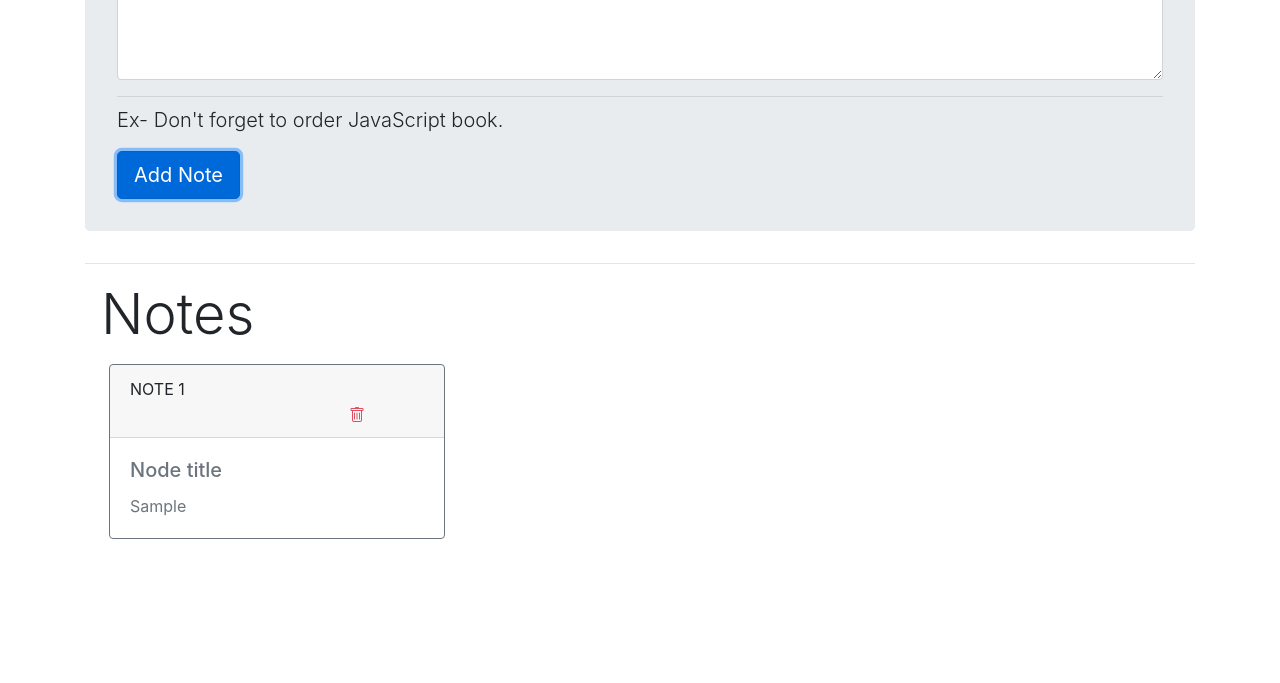
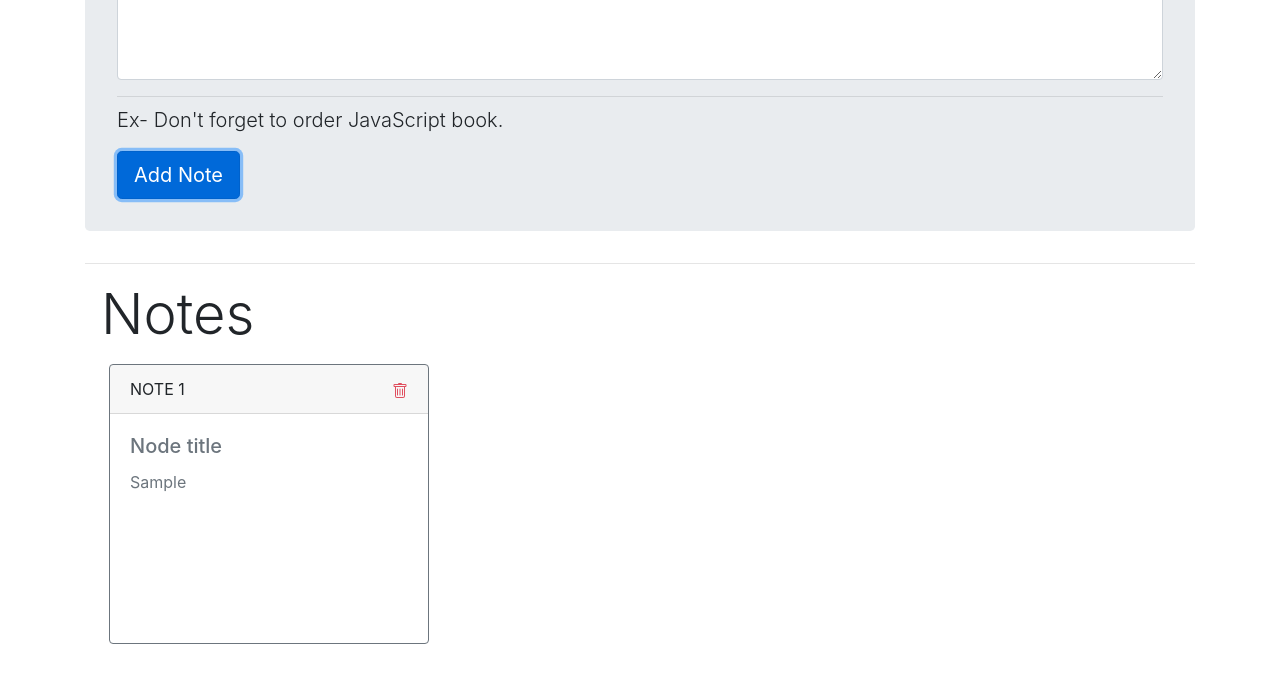
Before and after one commit to parveen-sishodiya-git/verbtile, a plain HTML site: page index.html in a window 1280 px wide. Both pictures are taken after typing "Sample" into the empty fields and a click on the button "Add Note". Shown: the part 209-892 px from the top of the page. Before the commit the page ends 800 px from the top, so only its background shows below. Drawn offline with nearby package versions, Linux system fonts and the light colour scheme.

Commit message:
implemented search part also

```diff
--- a/css/index.css
+++ b/css/index.css
@@ -4,6 +4,10 @@
 
 .cardHeaderIcon{
     text-align: right;
-    margin-left: 13.7em;
+    margin-left: 12.7em;
     color:#E04F5F
 }
+
+.noNotes{
+    color: #E04F5F;
+}
--- a/index.html
+++ b/index.html
@@ -45,7 +45,7 @@
                 </li>
             </ul>
             <form class="form-inline my-2 my-lg-0">
-                <input class="form-control mr-sm-2" type="search" placeholder="Search" aria-label="Search">
+                <input class="form-control mr-sm-2" type="search" id="searchNote" placeholder="Search" aria-label="Search">
                 <button class="btn btn-outline-success my-2 my-sm-0" type="submit">Search</button>
             </form>
         </div>
@@ -58,7 +58,7 @@
         <div class="jumbotron" style="padding: 2rem 2rem;">
             <h1 class="display-4 my-3">Type a note</h1>
             <div class="form-group">
-                <textarea id="note" class="form-control" rows="3"></textarea>
+                <textarea id="note" maxLength=500 class="form-control" rows="3"></textarea>
             </div>
             <hr class="my-2">
             <p class="lead">Ex- Don't forget to order JavaScript book.</p>
@@ -73,6 +73,7 @@
         <!-- note grid starts -->
         <div class="row container-fluid" id="noteGrid">
             <!-- note card -->
+
         </div>
         <!-- not grid ends -->
     </div>
--- a/js/index.js
+++ b/js/index.js
@@ -1,16 +1,57 @@
 console.log('Hi i am VerbTiles, I will help you in you todos and fast notes.');
 const notesStorageName = "notes";
+
 displayNotes();
 
 
 document.getElementById("addNote").addEventListener("click", addNote);
-
-
+document.getElementById("searchNote").addEventListener("input", searchNote);
+// add note
 function addNote(event) {
     if (document.getElementById("note").value !== "")
         addNoteToLocalStorage(notesStorageName, document.getElementById("note").value);
     else
         document.getElementById("note").focus();
+    displayNotes();
+}
+
+// display note
+function displayNotes() {
+    let notes = JSON.parse(localStorage.getItem(notesStorageName));
+    let noteGrid = "";
+    if (notes != null ? (notes.length > 0) : false) {
+        notes.forEach(function (item, index) {
+            noteGrid += `<div class="card border-secondary mb-4 ml-4" style="max-width: 21rem;height:280px;overflow-y:auto">
+        <div>
+            <div class="card-header">
+                <span>NOTE ${index + 1}</span>
+                <span  href="#" class="cardHeaderIcon" onclick="deleteANote(${index})">
+                    <svg width="1em" height="1em" viewBox="0 0 16 16" class="bi bi-trash" fill="currentColor"
+                        xmlns="http://www.w3.org/2000/svg">
+                        <path
+                            d="M5.5 5.5A.5.5 0 0 1 6 6v6a.5.5 0 0 1-1 0V6a.5.5 0 0 1 .5-.5zm2.5 0a.5.5 0 0 1 .5.5v6a.5.5 0 0 1-1 0V6a.5.5 0 0 1 .5-.5zm3 .5a.5.5 0 0 0-1 0v6a.5.5 0 0 0 1 0V6z" />
+                        <path fill-rule="evenodd"
+                            d="M14.5 3a1 1 0 0 1-1 1H13v9a2 2 0 0 1-2 2H5a2 2 0 0 1-2-2V4h-.5a1 1 0 0 1-1-1V2a1 1 0 0 1 1-1H6a1 1 0 0 1 1-1h2a1 1 0 0 1 1 1h3.5a1 1 0 0 1 1 1v1zM4.118 4L4 4.059V13a1 1 0 0 0 1 1h6a1 1 0 0 0 1-1V4.059L11.882 4H4.118zM2.5 3V2h11v1h-11z" />
+                    </svg>
+                </span> </div>
+        </div>
+        <div class="card-body text-secondary">
+            <h5 class="card-title">Node title</h5>
+            <p class="card-text">${item}</p>
+        </div>
+        </div>`;
+        });
+    } else {
+        noteGrid = ` <p class="lead ml-3 noNotes">Nothing to show, Type a note above</p>`;
+    }
+    document.getElementById("noteGrid").innerHTML = noteGrid;
+}
+
+//delete note
+function deleteANote(index) {
+    let notes = JSON.parse(localStorage.getItem("notes"));
+    notes.splice(index, 1);
+    localStorage.setItem(notesStorageName, JSON.stringify(notes));
     displayNotes();
 }
 
@@ -28,31 +69,16 @@ function addNoteToLocalStorage(loaclVarName, valueToAdd) {
     document.getElementById("note").value = null;
 }
 
-function displayNotes() {
-    let notes = JSON.parse(localStorage.getItem(notesStorageName));
-    if (notes != null) {
-        let noteGrid = "";
-        notes.forEach(function (item, index) {
-            noteGrid += `<div class="card border-secondary mb-4 ml-4" style="max-width: 21rem;">
-        <div>
-            <div class="card-header">
-                <span>NOTE ${index + 1}</span>
-                <span class="cardHeaderIcon">
-                    <svg width="1em" height="1em" viewBox="0 0 16 16" class="bi bi-trash" fill="currentColor"
-                        xmlns="http://www.w3.org/2000/svg">
-                        <path
-                            d="M5.5 5.5A.5.5 0 0 1 6 6v6a.5.5 0 0 1-1 0V6a.5.5 0 0 1 .5-.5zm2.5 0a.5.5 0 0 1 .5.5v6a.5.5 0 0 1-1 0V6a.5.5 0 0 1 .5-.5zm3 .5a.5.5 0 0 0-1 0v6a.5.5 0 0 0 1 0V6z" />
-                        <path fill-rule="evenodd"
-                            d="M14.5 3a1 1 0 0 1-1 1H13v9a2 2 0 0 1-2 2H5a2 2 0 0 1-2-2V4h-.5a1 1 0 0 1-1-1V2a1 1 0 0 1 1-1H6a1 1 0 0 1 1-1h2a1 1 0 0 1 1 1h3.5a1 1 0 0 1 1 1v1zM4.118 4L4 4.059V13a1 1 0 0 0 1 1h6a1 1 0 0 0 1-1V4.059L11.882 4H4.118zM2.5 3V2h11v1h-11z" />
-                    </svg>
-                </span> </div>
-        </div>
-        <div class="card-body text-secondary">
-            <h5 class="card-title">Node title</h5>
-            <p class="card-text">${item}</p>
-        </div>
-        </div>`;
-        });
-        document.getElementById("noteGrid").innerHTML = noteGrid;
-    }
+function searchNote(event) {
+    let notes = document.getElementsByClassName('card');
+    Array.from(notes).forEach(element => {
+         console.log("ELEmEnt is = "+(element.getElementsByTagName('div')[2].innerHTML));
+         let noteText = (element.getElementsByTagName('div')[2]).getElementsByTagName('p')[0].innerText;
+         console.log(noteText);
+         if (!noteText.includes(event.target.value)) {
+             element.style.display = "none";
+         }else{
+            element.style.display = "block";
+         }
+    });
 }
```
